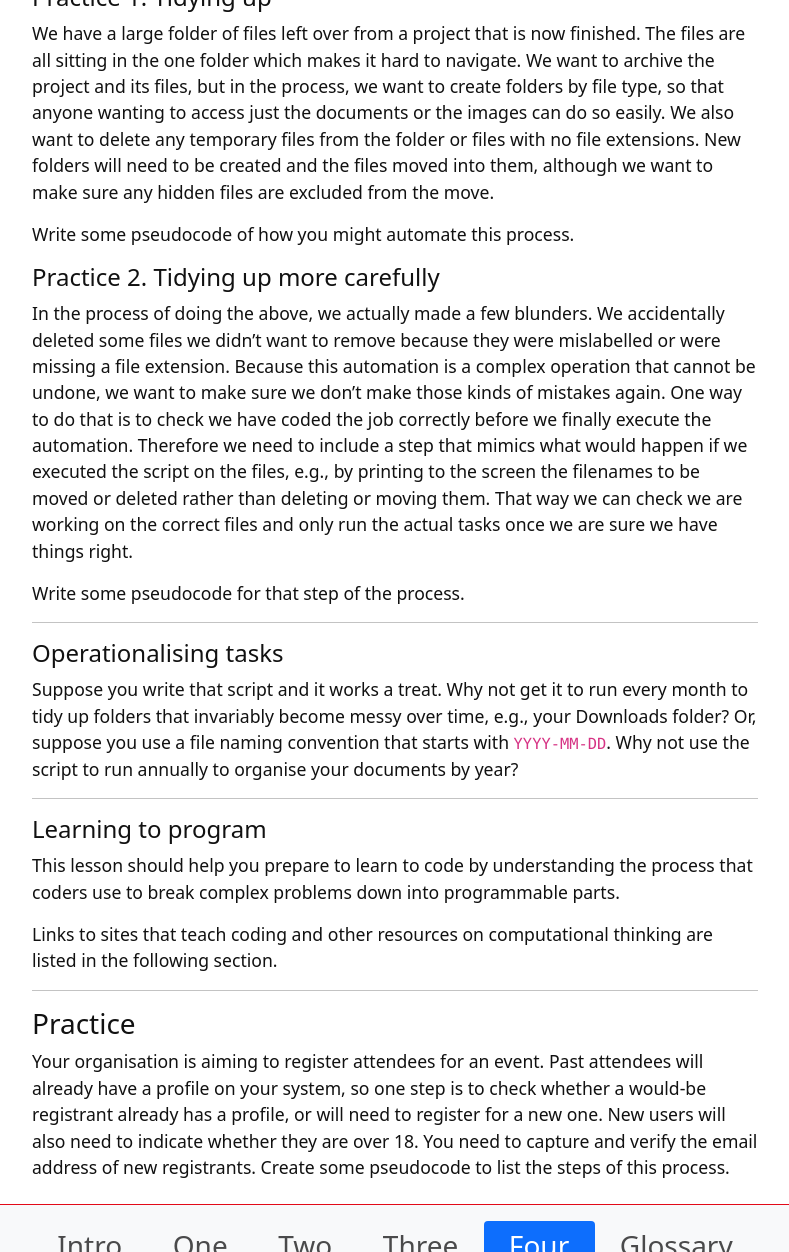
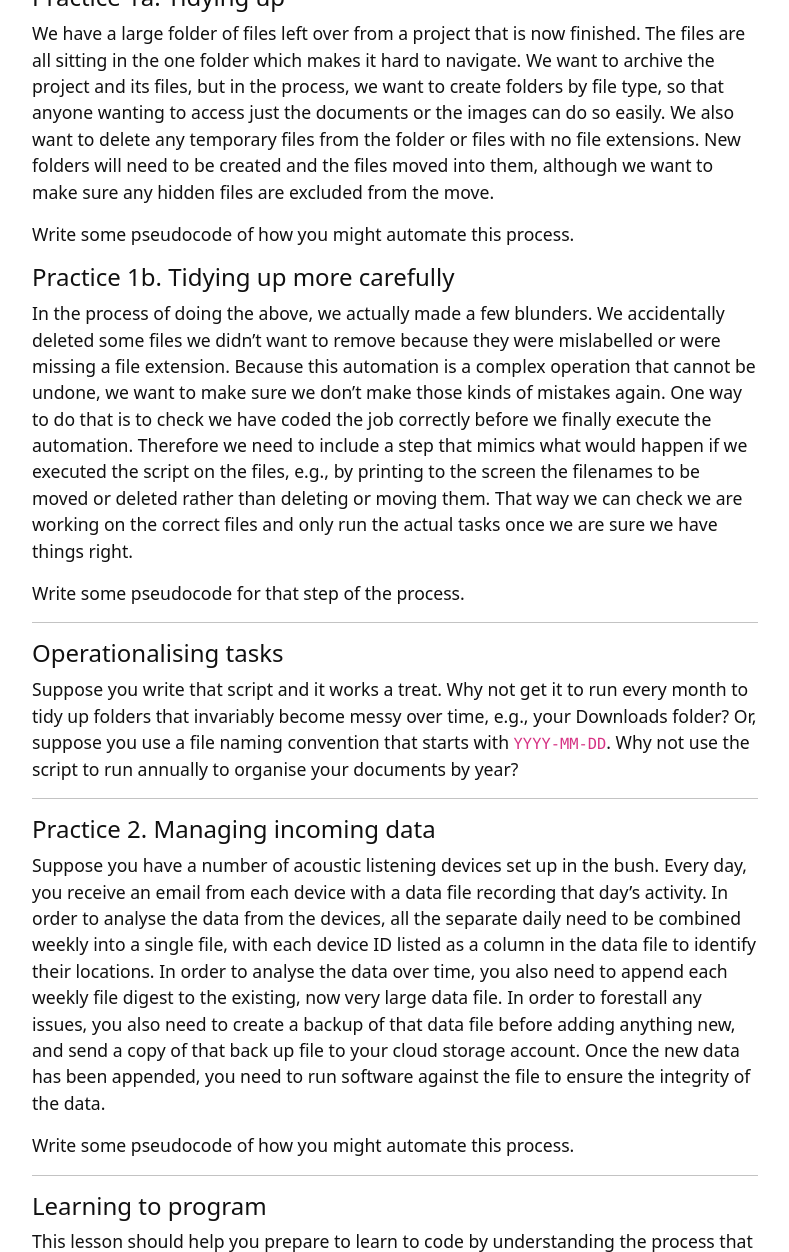
Before and after one commit to weaverbel/intro-computational-thinking, a Jekyll site: the page built from content/4-lesson.md, in a window 1280 px wide and 1400 px high, scrolled down 1945 px, cut to the strip 0-1252 px from the top of the window. Shown: the whole strip, without its empty margins (245-1034 px from the left). Built offline with Jekyll 4.4.1, drawn with Linux system fonts in a browser that asks for light colours; some of the changed text lies outside the part shown.

Commit message:
Update 4-lesson.md
add another example

```diff
--- a/content/4-lesson.md
+++ b/content/4-lesson.md
@@ -28,13 +28,13 @@ The same piece of code could be re-used for any counting exercise by changing th
 
 ---------
 
-#### Practice 1. Tidying up
+#### Practice 1a. Tidying up
 
 We have a large folder of files left over from a project that is now finished. The files are all sitting in the one folder which makes it hard to navigate. We want to archive the project and its files, but in the process, we want to create folders by file type, so that anyone wanting to access just the documents or the images can do so easily. We also want to delete any temporary files from the folder or files with no file extensions. New folders will need to be created and the files moved into them, although we want to make sure any hidden files are excluded from the move.
 
 Write some pseudocode of how you might automate this process.
 
-#### Practice 2. Tidying up more carefully
+#### Practice 1b. Tidying up more carefully
 
 In the process of doing the above, we actually made a few blunders. We accidentally deleted some files we didn't want to remove because they were mislabelled or were missing a file extension. Because this automation is a complex operation that cannot be undone, we want to make sure we don't make those kinds of mistakes again. One way to do that is to check we have coded the job correctly before we finally execute the automation. Therefore we need to include a step that mimics what would happen if we executed the script on the files, e.g., by printing to the screen the filenames to be moved or deleted rather than deleting or moving them. That way we can check we are working on the correct files and only run the actual tasks once we are sure we have things right.
 
@@ -48,6 +48,14 @@ Suppose you write that script and it works a treat. Why not get it to run every
 
 ----------------------
 
+#### Practice 2. Managing incoming data
+
+Suppose you have a number of acoustic listening devices set up in the bush. Every day, you receive an email from each device with a data file recording that day's activity. In order to analyse the data from the devices, all the separate daily need to be combined weekly into a single file, with each device ID listed as a column in the data file to identify their locations. In order to analyse the data over time, you also need to append each weekly file digest to the existing, now very large data file. In order to forestall any issues, you also need to create a backup of that data file before adding anything new, and send a copy of that back up file to your cloud storage account. Once the new data has been appended, you need to run software against the file to ensure the integrity of the data.
+
+Write some pseudocode of how you might automate this process.
+
+-------------------
+
 #### Learning to program
 
 This lesson should help you prepare to learn to code by understanding the process that coders use to break complex problems down into programmable parts.
```
